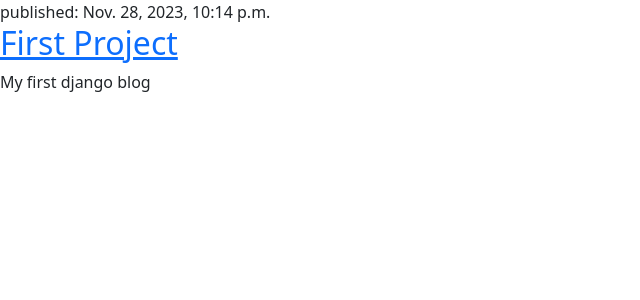
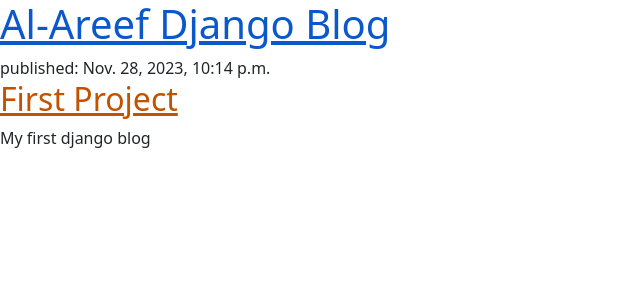
Before and after one commit to NUCCASJNR/Django_After_flask, a Django app: page / in a window 1280 px wide. Shown: the top 300 px of the page, without its empty margins (0-640 px from the left). Run offline with Django 4.2, Linux system fonts and the light colour scheme; data comes from the database, SQL or seed files in the repository.

Commit message:
Added little css tho it's not appearing yet still trying to figure it out

```diff
--- /dev/null
+++ b/blog/static/css/blog.css
@@ -0,0 +1,3 @@
+h1 a, h2 a {
+    color: #C25100;
+}
--- a/blog/templates/blog/post_list.html
+++ b/blog/templates/blog/post_list.html
@@ -1,11 +1,16 @@
+{%  load static %}
 <!DOCTYPE html>
 <html lang="en">
 <head>
     <link rel="stylesheet" href="https://cdn.jsdelivr.net/npm/bootstrap@5.1.3/dist/css/bootstrap.min.css" integrity="sha384-1BmE4kWBq78iYhFldvKuhfTAU6auU8tT94WrHftjDbrCEXSU1oBoqyl2QvZ6jIW3" crossorigin="anonymous">
+    <link href="{% static 'css/blog.css' %}" rel="stylesheet">
     <meta charset="UTF-8">
     <title>Post Page</title>
 </head>
 <body>
+<header>
+            <h1><a href="/">Al-Areef Django Blog</a></h1>
+        </header>
 {% for post in posts %}
     <article>
         <time>published: {{ post.published_date }}</time>
```
